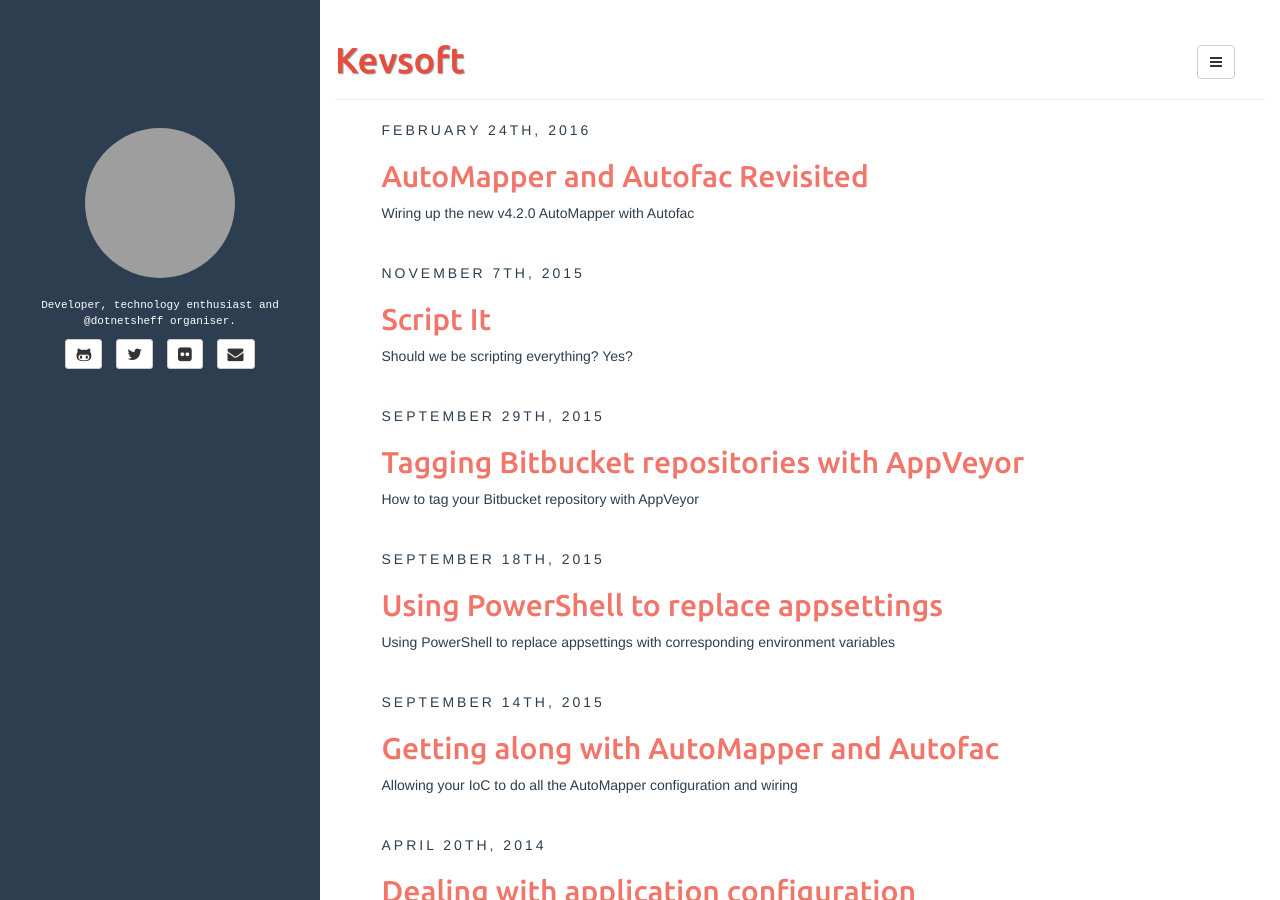
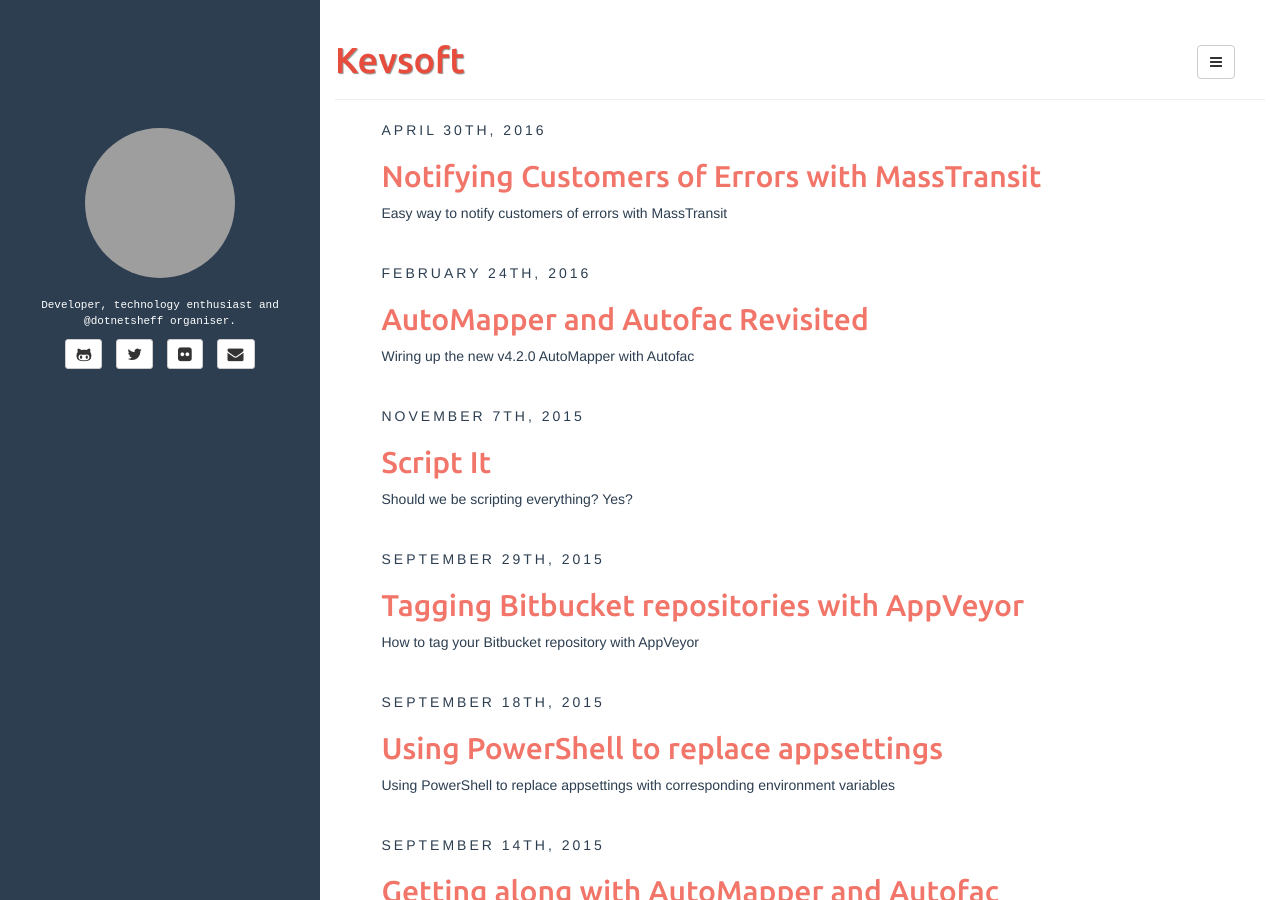
Before and after one commit to kevbite/kevbite.github.io, a Jekyll site: the page built from index.html, in a window 1280 px wide and 900 px high. Built offline with Jekyll 4.4.1, drawn with Linux system fonts in a browser that asks for light colours; Markdown is read by kramdown in place of the engine named in the settings; the list of posts is cut into pages by our own code; some of the changed lines change nothing that is shown; grey boxes are pictures that could not be loaded.

Commit message:
mass transit error handling

````diff
--- a/_config.yml
+++ b/_config.yml
@@ -1,5 +1,6 @@
 # visit https://github.com/mojombo/jekyll/wiki/Configuration for more settings
 
+gems: [jekyll-paginate]
 paginate: 10 # pagination based on number of posts
 paginate_path: "page:num"
 exclude: ["README.md", "categories.html"] # files to exclude
--- /dev/null
+++ b/_posts/2016-04-30-notifying-customers-of-errors-with-masstransit.md
@@ -0,0 +1,173 @@
+---
+layout: post
+title: Notifying Customers of Errors with MassTransit
+categories:
+tags: [.NET, C#, MassTransit, Error Handing, SOA]
+description: Easy way to notify customers of errors with MassTransit
+comments: true
+---
+
+# Using a Service Bus
+
+We all know there's lots of benefits to using a service bus architecture, so depending if you need a way to scale out or the ability to retried failed processes it might be worth giving a service bus a try.
+There are however limiting factors when using a service bus architecture, the main one that most people hit is the asynchronous nature and how to relay this back to the end user in a way that will not cause frustration.
+
+# Happy case
+Normally without a service bus we'd just do the actions on behalf of the user straight away on the users request, but when using a service bus we would send off a message on to the bus then wait for a completed message:
+
+```csharp
+static class Program
+{
+    static void Main()
+    {
+        var busControl = Bus.Factory.CreateUsingRabbitMq(cfg =>
+        {
+            cfg.Host(new Uri("rabbitmq://localhost"), host =>
+            {
+                host.Username("guest");
+                host.Password("guest");
+            });
+
+            cfg.ReceiveEndpoint("client", endpointCfg =>
+            {
+                endpointCfg.Consumer<SquareCompletedConsumer>();
+            });
+        });
+
+        busControl.Start();
+
+        for (;;)
+        {
+            Console.Write("Request a square size: ");
+            int size = 0;
+            if (int.TryParse(Console.ReadLine(), out size))
+            {
+                busControl.Publish(new SquareRequested() {Size = size});
+                Console.WriteLine("Square requested");
+            }
+        }
+    }
+}
+public class SquareCompletedConsumer : IConsumer<SquareCompleted>
+{
+    public Task Consume(ConsumeContext<SquareCompleted> context)
+    {
+        Console.ForegroundColor = ConsoleColor.Green;
+        Console.WriteLine();
+        Console.WriteLine("Got you a square!");
+        Console.WriteLine(context.Message.Square);
+        Console.ResetColor();
+
+        return Task.CompletedTask;
+    }
+}
+```
+
+The above will wait for a user input and then raises a `SquareRequested` message, for the sake of this example we'll assume drawing a square takes time and resources and that's why we've offloaded it on to the service bus for processing.
+
+We'll also have another process and handler listening to that message which will handle our `SquareRequested` message:
+
+```csharp
+static class Program
+{
+    static void Main()
+    {
+        var busControl = Bus.Factory.CreateUsingRabbitMq(cfg =>
+        {
+            cfg.Host(new Uri("rabbitmq://localhost"), host =>
+            {
+                host.Username("guest");
+                host.Password("guest");
+            });
+
+            cfg.ReceiveEndpoint("drawer", endpointCfg =>
+            {
+                endpointCfg.Consumer<SquareRequestedConsumer>();
+            });
+        });
+
+        busControl.Start();
+
+        Console.ReadKey();
+    }
+}
+
+public class SquareRequestedConsumer : IConsumer<SquareRequested>
+{
+    public async Task Consume(ConsumeContext<SquareRequested> context)
+    {
+        Console.WriteLine("Making square...");
+        await Task.Delay(3000);
+        var stringBuilder = new StringBuilder();
+        var line = new string('*', context.Message.Size);
+        for (int i = 0; i < context.Message.Size; i++)
+        {
+            stringBuilder.AppendLine(line);
+        }
+
+        await context.Publish(new SquareCompleted() {Square = stringBuilder.ToString()});
+    }
+}
+```
+
+This now allows us to notify back to the user once it's completed:
+
+![Demo][demo]
+
+# Failure case
+
+Within our scenario if something went wrong with generating a square within our drawer endpoint, the user would not be notified and it would just sit in our error queue until it was manually worked, Try requesting a square of -1:
+
+![Drawer error][drawer-error]
+
+I've seen before where people just wrap the whole body of the handler in a try catch and then raise another message if something went wrong:
+
+```csharp
+// Bad example.
+public class SquareRequestedConsumer : IConsumer<SquareRequested>
+{
+    public async Task Consume(ConsumeContext<SquareRequested> context)
+    {
+        try
+        {
+            // Do the work...
+        }
+        catch (Exception)
+        {
+            await context.Publish(new SquareFailed());
+        }
+    }
+}
+```
+
+This isn't ideal as you'll lose the exception details and they wont even get pushed in to your error queue to investigate at a later date, but rest assure MassTransit comes with some built in filters for dealing with errors.
+
+Within MassTransit when it moves the message to the error queue it will also raise a `Fault<T>` message, within our case it would be a `Fault<SquareRequested>` message. So all we need to do in our client is create another `Consumer` to handle a `Fault<SquareRequested>` message:
+
+```csharp
+public class SquareRequestedFaultConsumer : IConsumer<Fault<SquareRequested>>
+{
+    public Task Consume(ConsumeContext<Fault<SquareRequested>> context)
+    {
+        Console.ForegroundColor = ConsoleColor.Red;
+        Console.WriteLine();
+        Console.WriteLine("There was an error with requesting a square of size {0}", context.Message.Message.Size);
+        Console.ResetColor();
+
+        return Task.CompletedTask;
+    }
+}
+```
+
+Now when there's an error the user will be notified straight away:
+![User notified][user-notified]
+
+And we will also have the full exception message and be able to reply it from the error queue if we wish:
+![drawer error queue][drawer-error-queue]
+
+As you can see MassTransit makes it a lot easier for your other endpoints to be notified if something went wrong, you could even use it as a way to push out notifications in to slack.
+
+[drawer-error]: /assets/posts/2016-04-30-notifying-customers-of-errors-with-masstransit/drawer-error.jpg "Drawer error"
+[demo]: /assets/posts/2016-04-30-notifying-customers-of-errors-with-masstransit/demo.jpg "Demo"
+[user-notified]: /assets/posts/2016-04-30-notifying-customers-of-errors-with-masstransit/user-notified.jpg "User notified"
+[drawer-error-queue]: /assets/posts/2016-04-30-notifying-customers-of-errors-with-masstransit/drawer-error-queue.jpg "Drawer error queue"
````
Also changed, not shown: assets/posts/2016-04-30-notifying-customers-of-errors-with-masstransit/demo.jpg (added), assets/posts/2016-04-30-notifying-customers-of-errors-with-masstransit/drawer-error-queue.jpg (added), assets/posts/2016-04-30-notifying-customers-of-errors-with-masstransit/drawer-error.jpg (added), assets/posts/2016-04-30-notifying-customers-of-errors-with-masstransit/user-notified.jpg (added).
